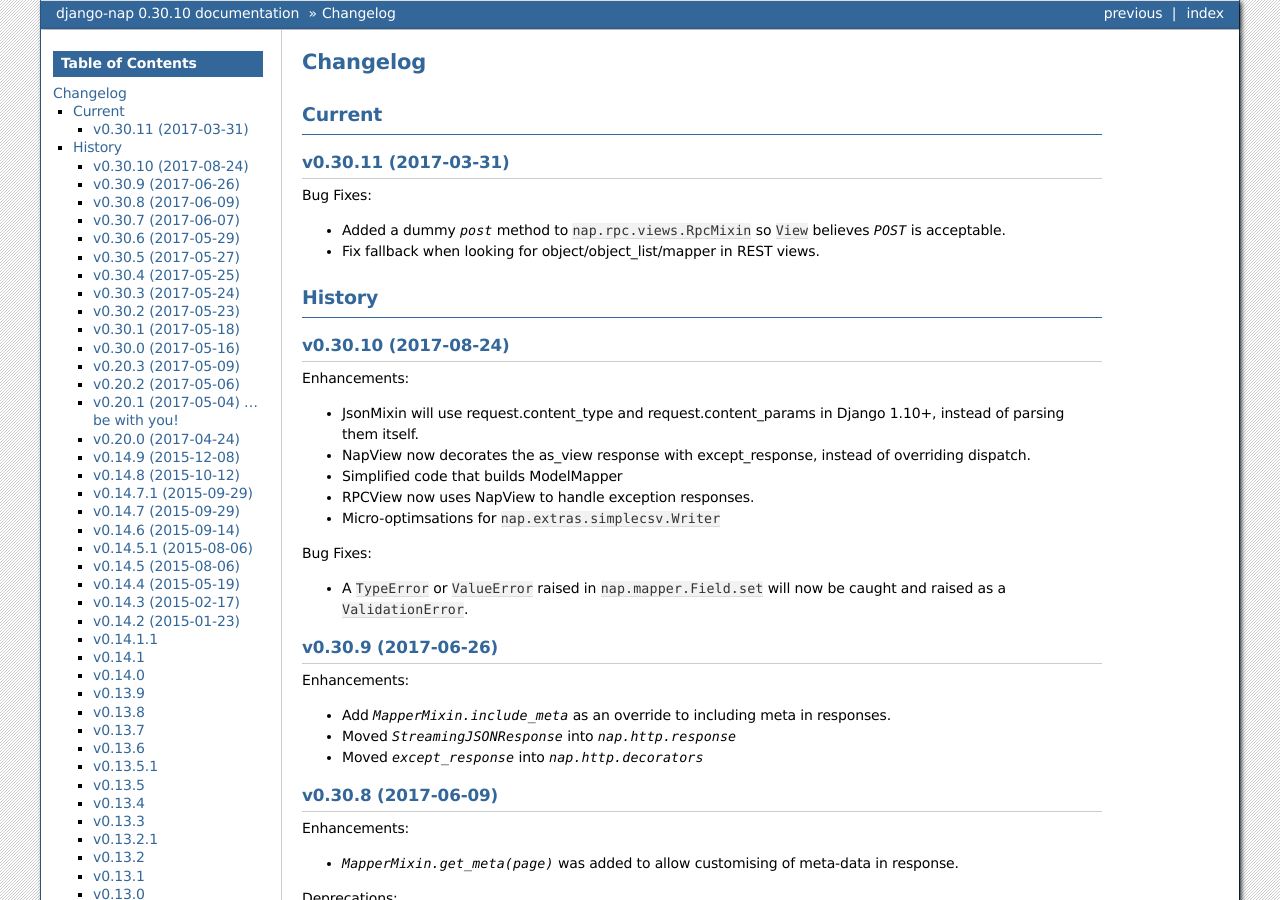
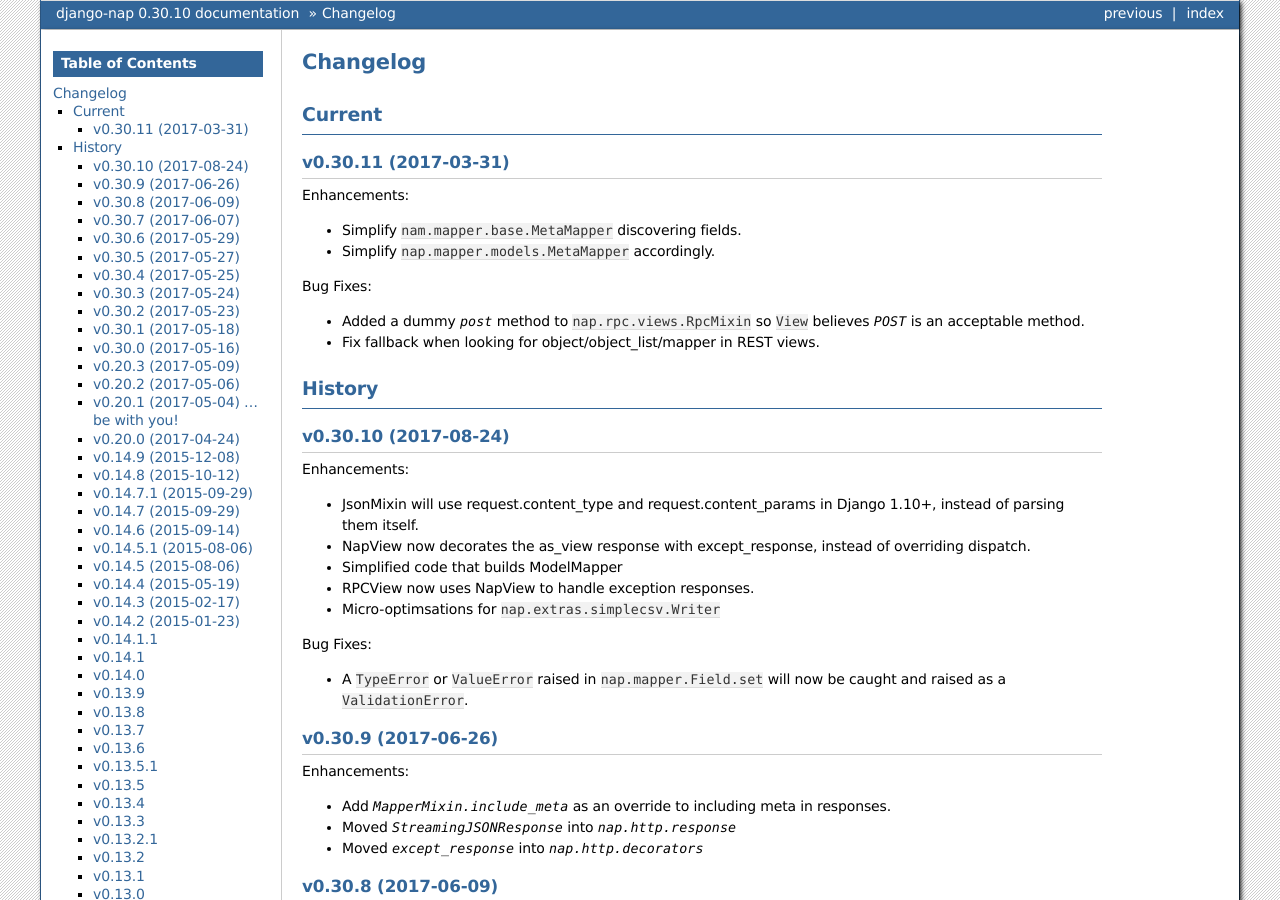
Before and after one commit to funkybob/django-nap, a Sphinx documentation site: the page built from docs/changelog.rst, in a window 1280 px wide and 900 px high. Built offline with Sphinx 7.4.7, drawn with Linux system fonts in a browser that asks for light colours.

```diff
--- a/docs/changelog.rst
+++ b/docs/changelog.rst
@@ -9,10 +9,15 @@ Current
 v0.30.11 (2017-03-31)
 =====================
 
+Enhancements:
+
+- Simplify ``nam.mapper.base.MetaMapper`` discovering fields.
+- Simplify ``nap.mapper.models.MetaMapper`` accordingly.
+
 Bug Fixes:
 
 - Added a dummy `post` method to ``nap.rpc.views.RpcMixin`` so ``View``
-  believes `POST` is acceptable.
+  believes `POST` is an acceptable method.
 - Fix fallback when looking for object/object_list/mapper in REST views.
 
 -------
--- a/setup.py
+++ b/setup.py
@@ -5,7 +5,7 @@ with open('README.rst') as fin:
 
 setup(
     name='django-nap',
-    version='0.30.10',
+    version='0.30.11',
     description='A light REST tool for Django',
     long_description=readme,
     author='Curtis Maloney',
```
